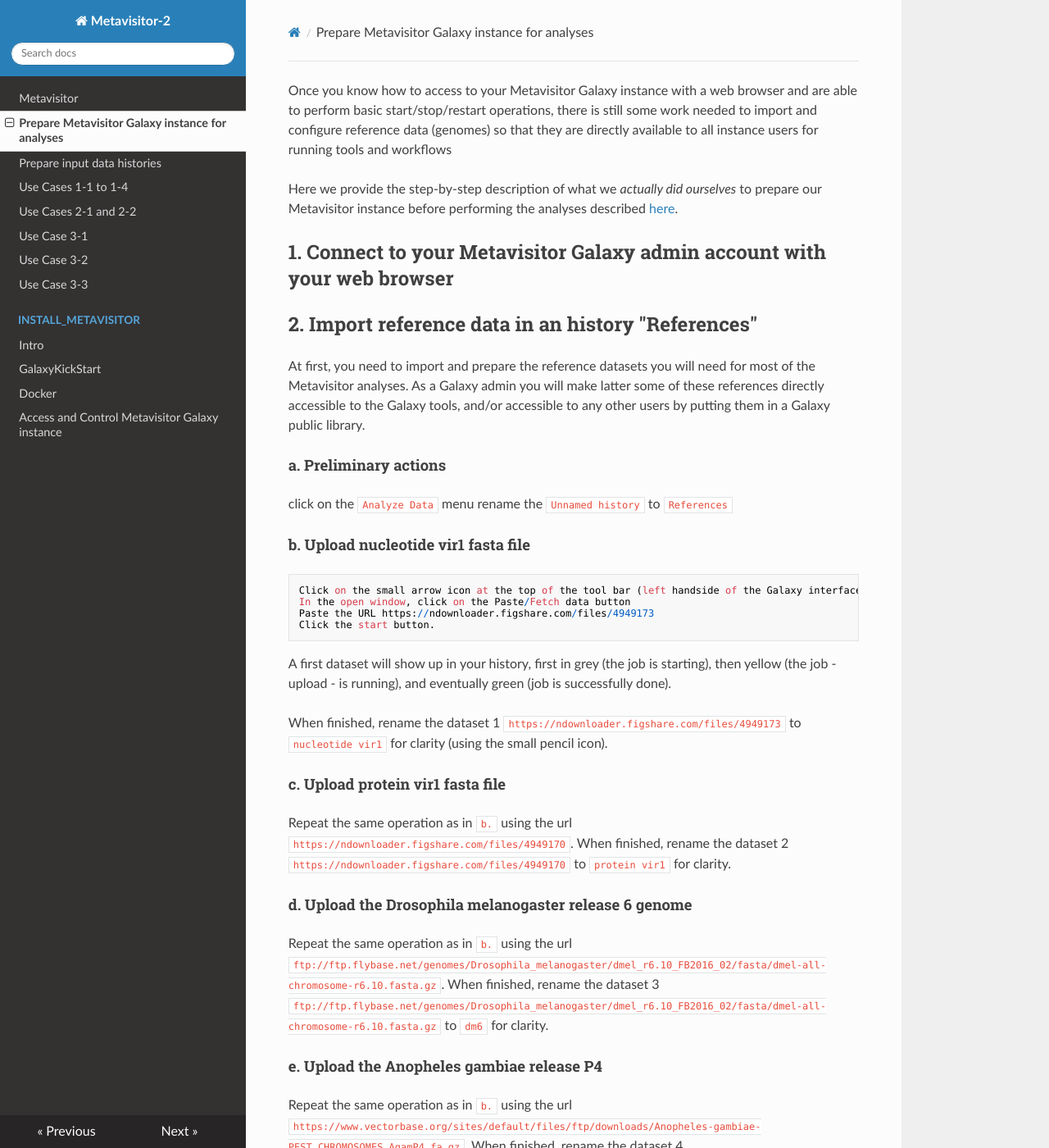
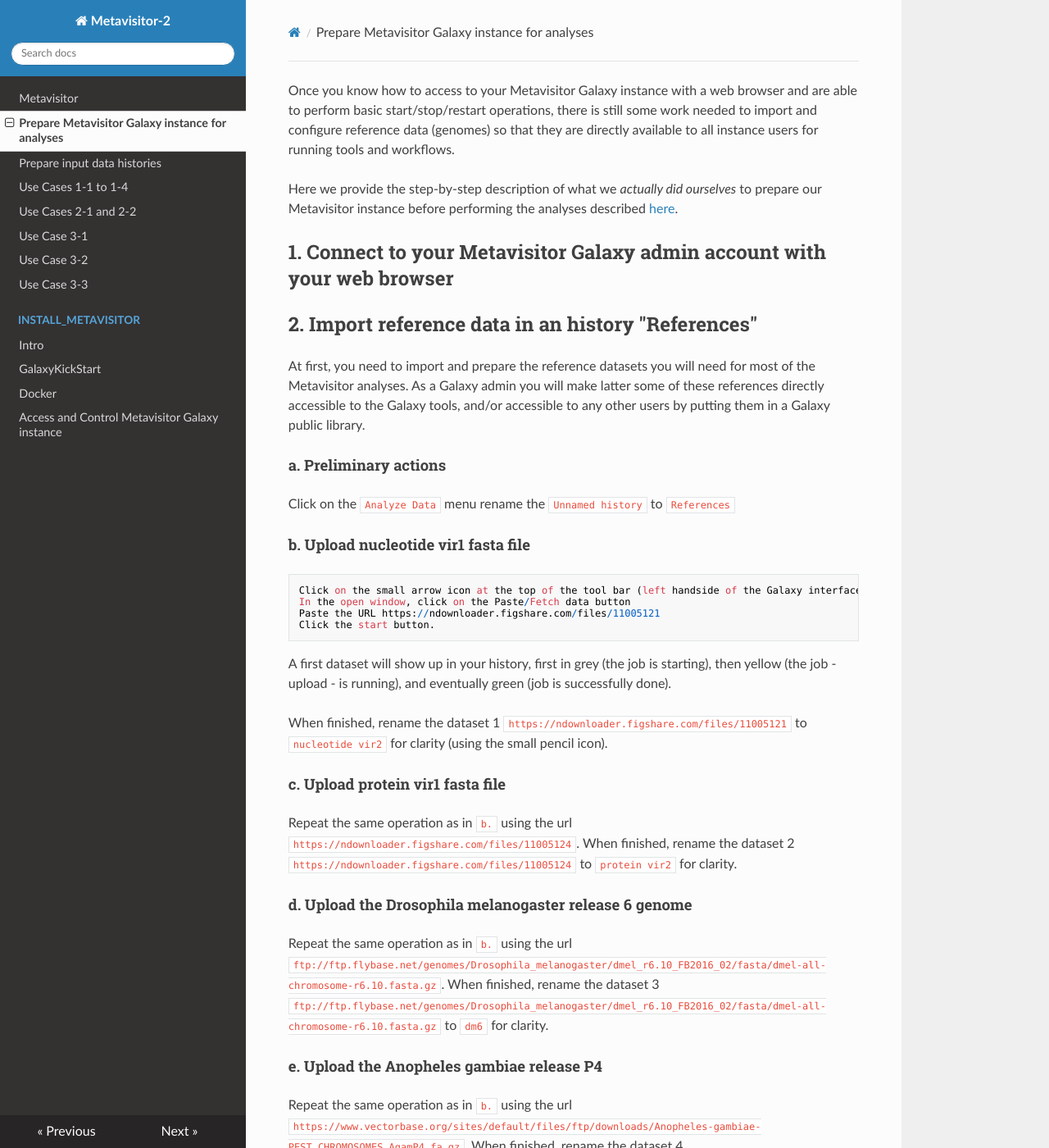
Before and after one commit to ARTbio/metavisitor, an MkDocs documentation site: the page built from docs/metavisitor_configure_references.md, in a window 1280 px wide and 1400 px high. Shown: the whole window at 82% size. Built offline with MkDocs 1.6.1, drawn with Linux system fonts in a browser that asks for light colours; nearby versions of some CDN libraries; old or Windows-style settings are respelled for this version of MkDocs.

Commit message:
Changed vir1 to vir2

````diff
--- a/docs/metavisitor_configure_references.md
+++ b/docs/metavisitor_configure_references.md
@@ -1,4 +1,4 @@
-Once you know how to access to your Metavisitor Galaxy instance with a web browser and are able to perform basic start/stop/restart operations, there is still some work needed to import and configure reference data (genomes) so that they are directly available to all instance users for running tools and workflows
+Once you know how to access to your Metavisitor Galaxy instance with a web browser and are able to perform basic start/stop/restart operations, there is still some work needed to import and configure reference data (genomes) so that they are directly available to all instance users for running tools and workflows.
 
 Here we provide the step-by-step description of what we *actually did ourselves* to prepare our Metavisitor instance before performing the analyses described [here](http://dx.doi.org/10.1101/048983).
 
@@ -9,7 +9,7 @@
 At first, you need to import and prepare the reference datasets you will need for most of the Metavisitor analyses. As a Galaxy admin you will make latter some of these references directly accessible to the Galaxy tools, and/or accessible to any other users by putting them in a Galaxy public library.
 
 #### a. Preliminary actions
-click on the `Analyze Data` menu
+Click on the `Analyze Data` menu
 rename the `Unnamed history` to `References`
 
 #### b. Upload nucleotide vir1 fasta file
@@ -17,16 +17,16 @@
 ```
 Click on the small arrow icon at the top of the tool bar (left handside of the Galaxy interface)
 In the open window, click on the Paste/Fetch data button
-Paste the URL https://ndownloader.figshare.com/files/4949173
+Paste the URL https://ndownloader.figshare.com/files/11005121
 Click the start button.
 ```
 A first dataset will show up in your history, first in grey (the job is starting), then yellow (the job - upload - is running), and eventually green (job is successfully done).
 
-When finished, rename the dataset 1 `https://ndownloader.figshare.com/files/4949173` to `nucleotide vir1` for clarity (using the small pencil icon).
+When finished, rename the dataset 1 `https://ndownloader.figshare.com/files/11005121` to `nucleotide vir2` for clarity (using the small pencil icon).
 
 #### c. Upload protein vir1 fasta file
-Repeat the same operation as in `b.` using the url `https://ndownloader.figshare.com/files/4949170`.
-When finished, rename the dataset 2 `https://ndownloader.figshare.com/files/4949170` to `protein vir1` for clarity.
+Repeat the same operation as in `b.` using the url `https://ndownloader.figshare.com/files/11005124`.
+When finished, rename the dataset 2 `https://ndownloader.figshare.com/files/11005124` to `protein vir2` for clarity.
 
 
 #### d. Upload the Drosophila melanogaster release 6 genome
````
